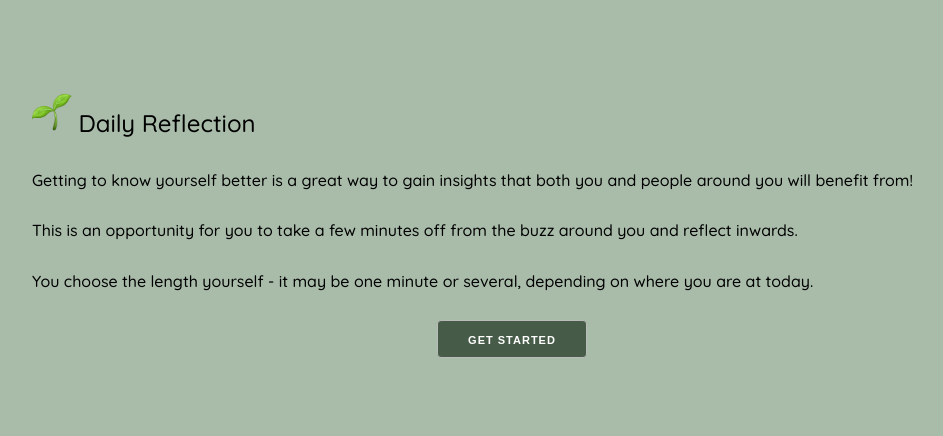
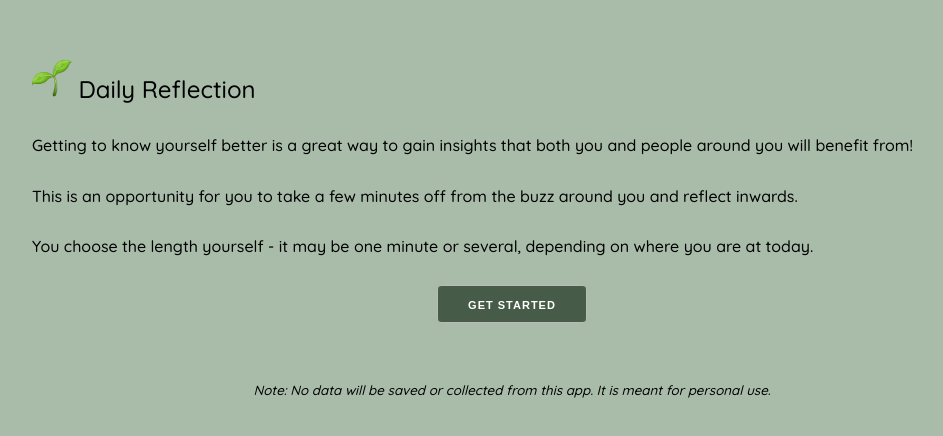
Before and after one commit to robin-persson/reflection-as-a-service, a plain HTML site: page index.html in a window 1280 px wide. Shown: the part 178-614 px from the top of the page, without its empty margins (128-1071 px from the left). Drawn offline with nearby package versions, Linux system fonts and the light colour scheme.

Commit message:
Add no data saved info on first page

```diff
--- a/index.html
+++ b/index.html
@@ -6,8 +6,8 @@
           integrity="sha512-EZLkOqwILORob+p0BXZc+Vm3RgJBOe1Iq/0fiI7r/wJgzOFZMlsqTa29UEl6v6U6gsV4uIpsNZoV32YZqrCRCQ=="
           referrerpolicy="no-referrer" rel="stylesheet"/>
 
-    <link rel="preconnect" href="https://fonts.googleapis.com">
-    <link rel="preconnect" href="https://fonts.gstatic.com" crossorigin>
+    <link href="https://fonts.googleapis.com" rel="preconnect">
+    <link crossorigin href="https://fonts.gstatic.com" rel="preconnect">
     <link href="https://fonts.googleapis.com/css2?family=Quicksand:wght@500&display=swap" rel="stylesheet">
 
     <title>Reflection as a Service</title>
@@ -147,6 +147,12 @@
                     <button class="theme-dark" onClick="showOnly('getting-in-the-mood')">
                         Get Started
                     </button>
+                </div>
+            </div>
+
+            <div class="row">
+                <div class="twelve columns" style="text-align: center; margin-top: 45px;">
+                    <i style="font-size: 10pt">Note: No data will be saved or collected from this app. It is meant for personal use.</i>
                 </div>
             </div>
         </div>
```
